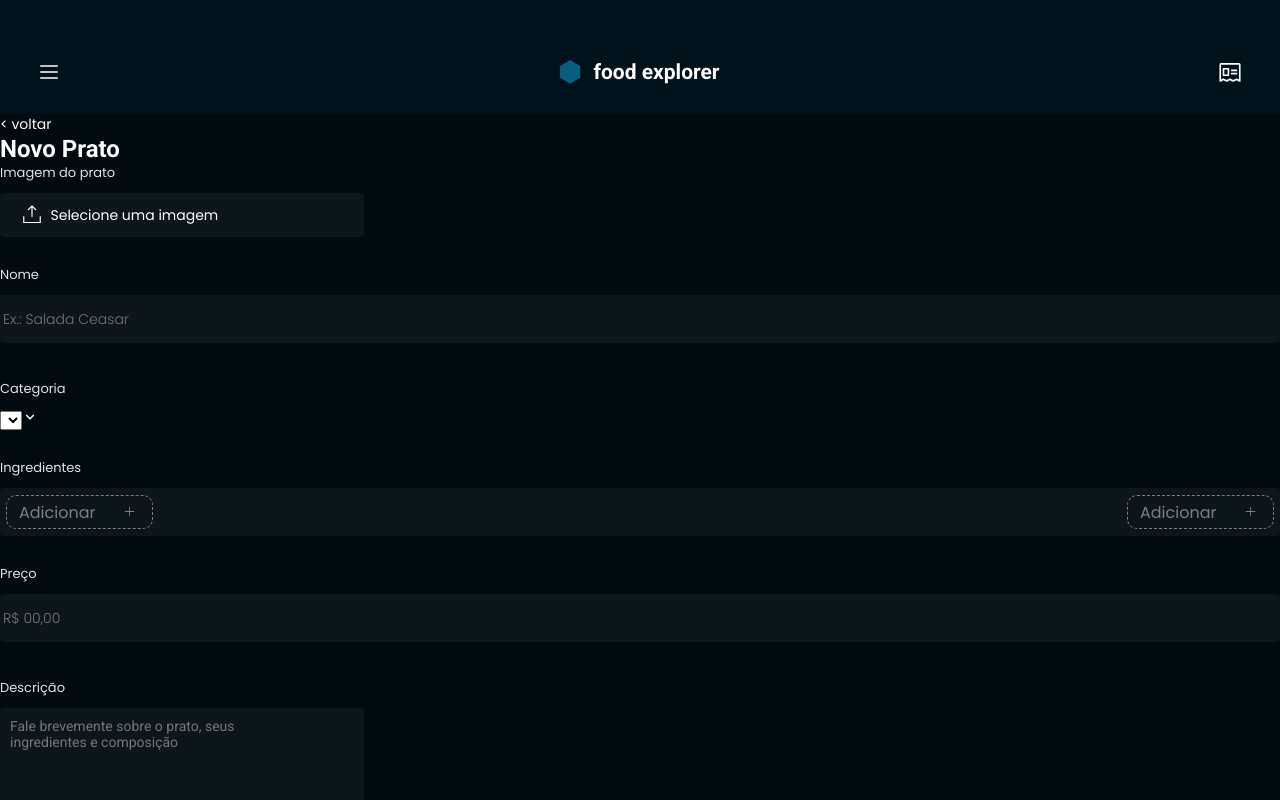
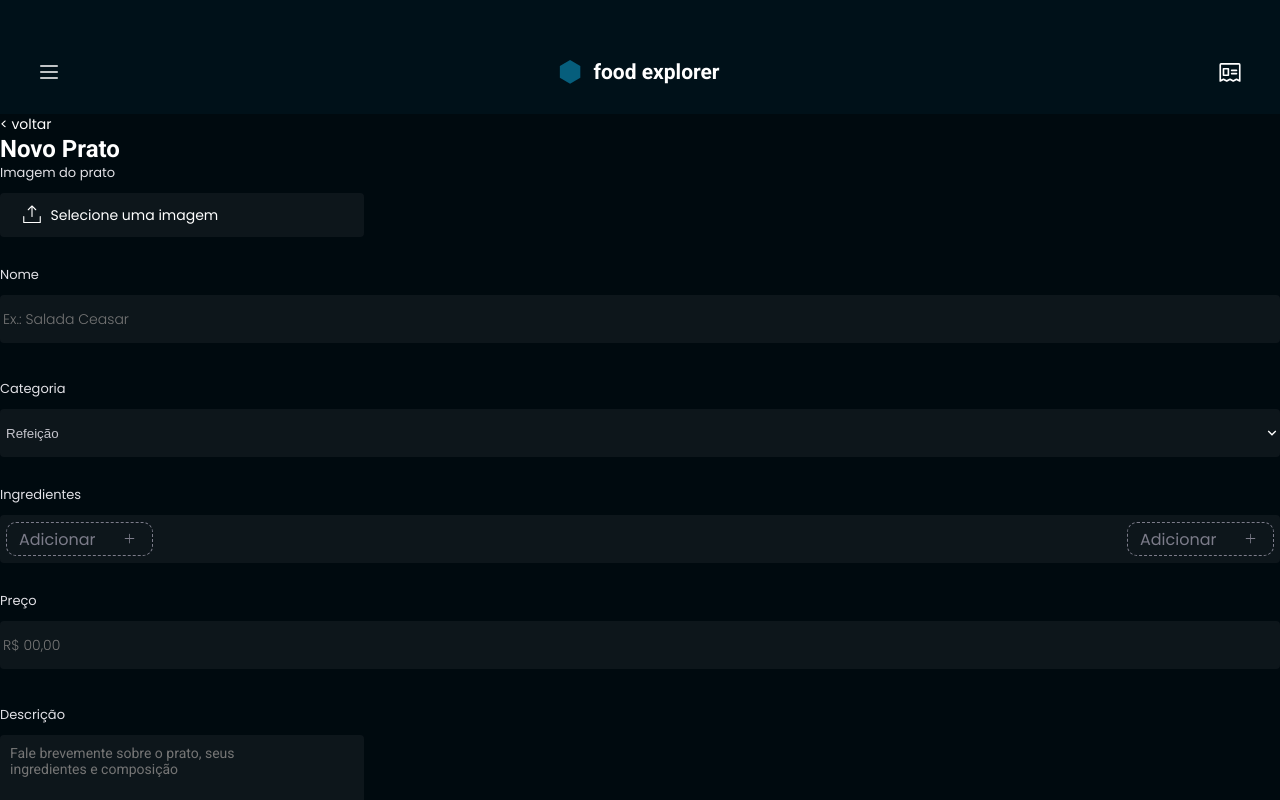
Before and after one commit to loren175/front-food-explorer, a React (Vite) app: page / in a window 1280 px wide. Shown: the top 800 px of the page. Built offline with nearby package versions, Linux system fonts and the light colour scheme.

Commit message:
add category area styles

```diff
--- a/src/pages/NewDish/index.jsx
+++ b/src/pages/NewDish/index.jsx
@@ -32,14 +32,13 @@ export function NewDish() {
             <Input placeholder="Ex.: Salada Ceasar" background="dark_800" />
           </Section>
           <Section text="Categoria">
-            <label htmlFor="category">
+            <label className="category-label" htmlFor="category">
               <select id="category">
-                <option value=""></option>
-                <option value=""></option>
-                <option value=""></option>
-                <option value=""></option>
+                <option value="">Refeição</option>
+                <option value="">Refeição2</option>
+                <option value="">Refeição3</option>
               </select>
-              <RiArrowDownSLine />
+              <RiArrowDownSLine className="svgCategory" />
             </label>
           </Section>
           <Section text="Ingredientes">
--- a/src/pages/NewDish/styles.js
+++ b/src/pages/NewDish/styles.js
@@ -29,6 +29,35 @@ export const Form = styled.form`
     border-radius: 4px;
     height: 48px;
   }
+
+  .category-label {
+    background-color: ${({ theme }) => theme.COLORS.DARK_800};
+    width: 100%;
+    height: 48px;
+    border-radius: 4px;
+    display: flex;
+    align-items: center;
+  }
+
+  select {
+    border: none;
+    background: none;
+    outline: none;
+    color: ${({ theme }) => theme.COLORS.LIGHT_400};
+    appearance: none;
+    width: 100%;
+    padding: 6px;
+  }
+
+  option {
+    background-color: ${({ theme }) => theme.COLORS.DARK_800};
+  }
+
+  .svgCategory {
+    position: absolute;
+    cursor: default;
+    right: 0;
+  }
 `
 
 export const ImgUpload = styled.div`
@@ -50,5 +79,4 @@ export const ImgUpload = styled.div`
   .upload {
     display: none;
   }
-
 `
```
